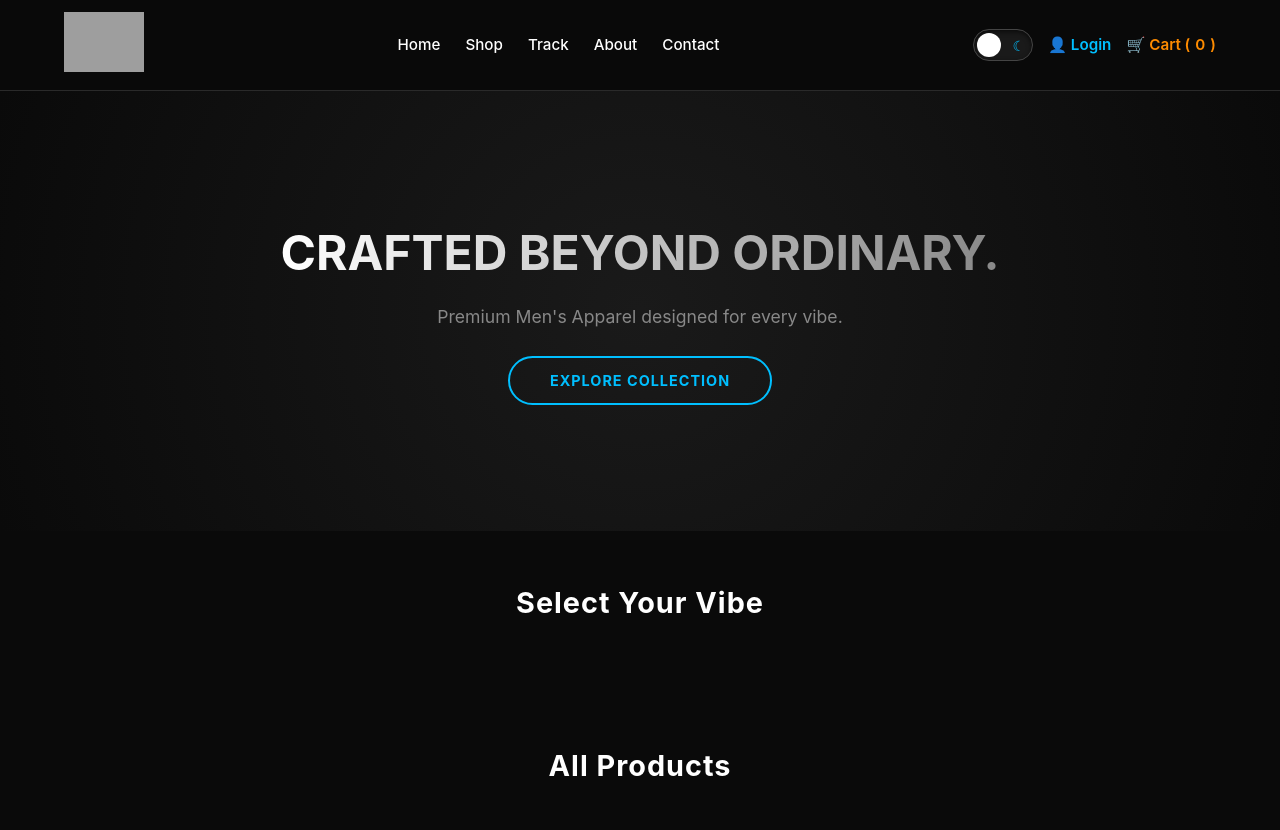
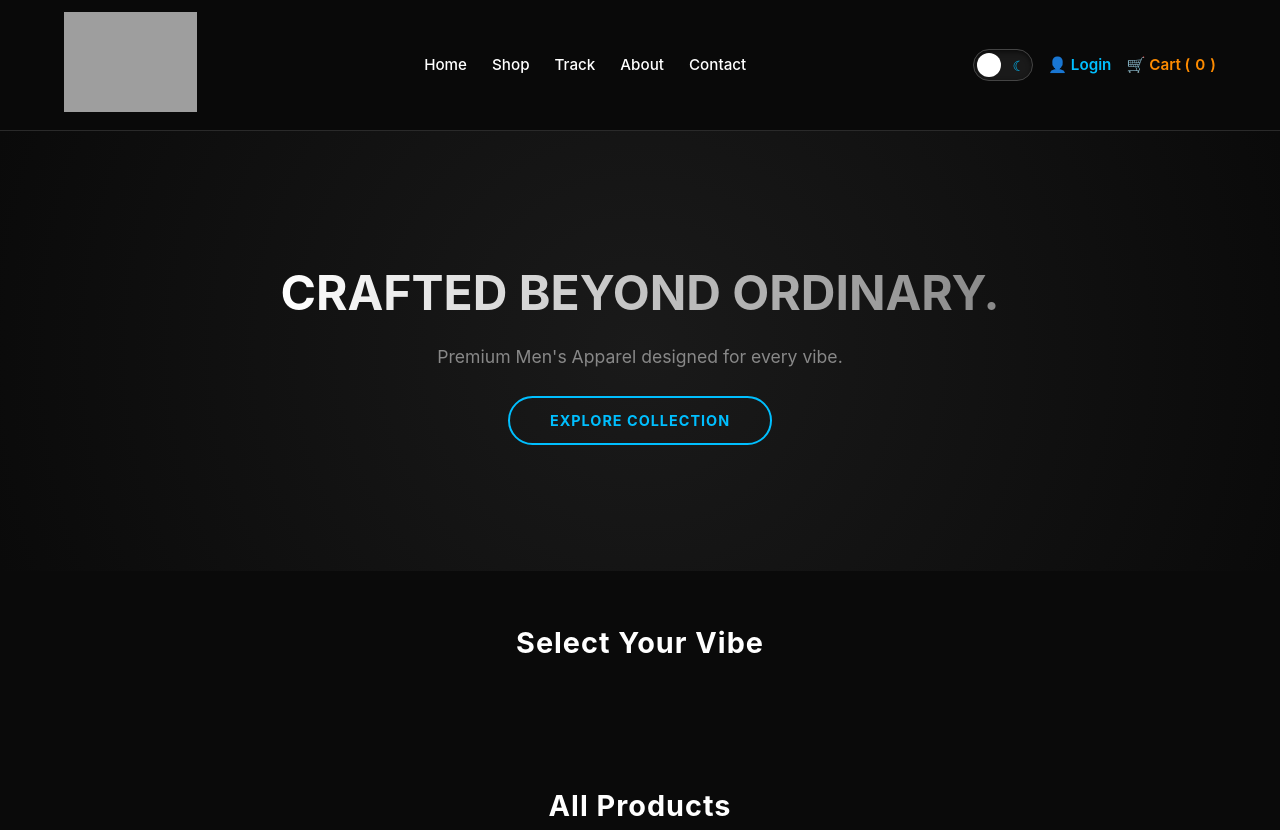
Before and after one commit to rajendrarathod272002-rgb/vibe, a plain HTML site: page index.html in a window 1280 px wide. Shown: the top 830 px of the page. Drawn offline with nearby package versions, Linux system fonts and the light colour scheme; no server answers; grey boxes are pictures that could not be loaded.

Commit message:
Update style.css

```diff
--- a/style.css
+++ b/style.css
@@ -32,7 +32,7 @@ header {
     z-index: 100; border-bottom: 1px solid var(--border-color);
     backdrop-filter: blur(12px); gap: 20px; flex-wrap: wrap;
 }
-.logo img { height: 60px; width: auto; }
+.logo img { height: 100px; width: auto; }
 nav { display: flex; gap: 25px; flex: 1; justify-content: center; }
 nav a { font-weight: 500; font-size: 0.95rem; transition: 0.3s; position: relative; }
 nav a:hover { color: var(--primary-cyan); }
```
